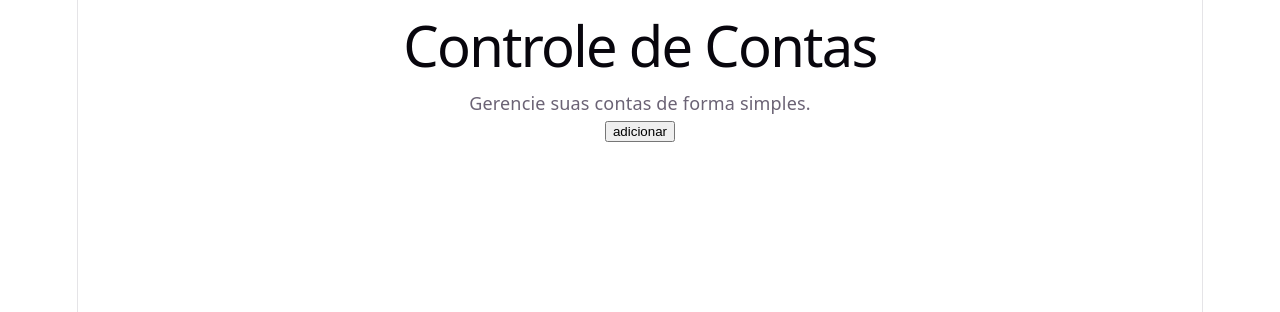
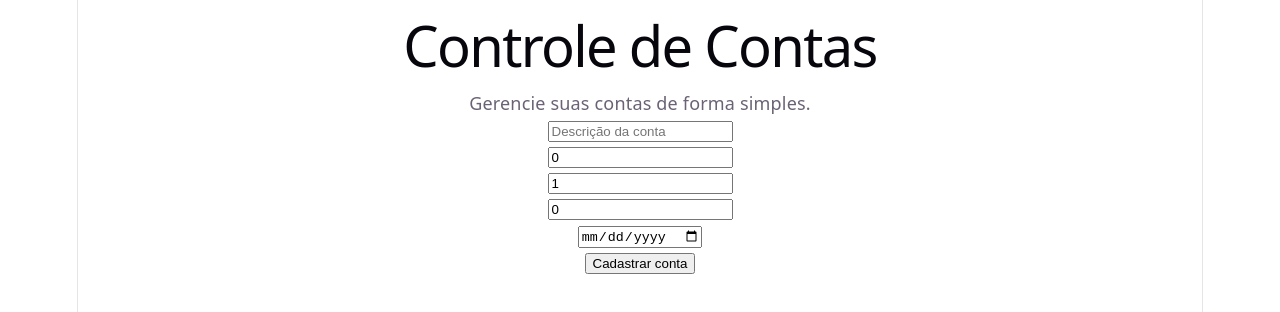
Before and after one commit to WilliamMiranda-10/controle-de-contas, a React (Vite) app in the folder frontend/: page / in a window 1280 px wide. Shown: the top 312 px of the page. Built offline with nearby package versions, Linux system fonts and the light colour scheme.

Commit message:
feat: implement account registration form

```diff
--- a/frontend/src/App.tsx
+++ b/frontend/src/App.tsx
@@ -1,25 +1,53 @@
 import Header from "./components/Header.tsx";
-import type { Account } from "./types/account.ts";
+import type { Account, CreateAccount } from "./types/account.ts";
 import { useState } from "react";
+import type { SyntheticEvent } from "react";
 import "./App.css";
 
 function App() {
   const [accounts, setAccounts] = useState<Account[]>([]);
 
-  const newAccount: Account = {
-    id: 1,
-    description: "Internet",
-    amount: 100,
-    totalInstallments: 10,
-    currentInstallment: 1,
-    dueDate: "2026-11-15",
-    paid: false,
-  };
-
   const currencyFormatter = new Intl.NumberFormat("pt-BR", {
     style: "currency",
     currency: "BRL",
   });
+
+  function togglePayment(id: number) {
+    setAccounts(
+      accounts.map((account) =>
+        account.id === id ? { ...account, paid: !account.paid } : account
+      )
+    );
+  }
+
+  function addAccount(data: CreateAccount) {
+    const newAccount: Account = {
+      id: Date.now(),
+      ...data,
+      paid: false,
+    };
+
+    setAccounts((currentAccounts) => [...currentAccounts, newAccount]);
+  }
+
+  function handleSubmit(event: SyntheticEvent<HTMLFormElement>) {
+    event.preventDefault();
+    const data: CreateAccount = {
+      description,
+      amount,
+      totalInstallments,
+      currentInstallment,
+      dueDate,
+    };
+
+    addAccount(data);
+  }
+
+  const [description, setDescription] = useState("");
+  const [amount, setAmount] = useState(0);
+  const [totalInstallments, setTotalInstallments] = useState(1);
+  const [currentInstallment, setCurrentInstallment] = useState(0);
+  const [dueDate, setDueDate] = useState("");
 
   return (
     <main>
@@ -27,9 +55,6 @@ function App() {
         title="Controle de Contas"
         subtitle="Gerencie suas contas de forma simples."
       />
-      <button onClick={() => setAccounts([...accounts, newAccount])}>
-        adicionar
-      </button>
 
       {accounts.map((account) => (
         <div key={account.id}>
@@ -39,9 +64,65 @@ function App() {
           <p>{`Parcela ${account.currentInstallment} de ${account.totalInstallments}`}</p>
           <p>{account.dueDate}</p>
           <p>{account.paid ? "Paga" : "Pendente"}</p>
+
+          <button onClick={() => togglePayment(account.id)}>
+            {account.paid ? "Desfazer pagamento" : "Marcar como paga"}
+          </button>
+
           <hr />
         </div>
       ))}
+
+      <form onSubmit={handleSubmit}>
+        <div>
+          <div>
+            <input
+              type="text"
+              value={description}
+              onChange={(event) => setDescription(event.target.value)}
+              placeholder="Descrição da conta"
+            />
+          </div>
+          <div>
+            <input
+              type="number"
+              value={amount}
+              onChange={(event) => setAmount(Number(event.target.value))}
+              placeholder="Valor da parcela"
+            />
+          </div>
+          <div>
+            <input
+              type="number"
+              value={totalInstallments}
+              onChange={(event) =>
+                setTotalInstallments(Number(event.target.value))
+              }
+              placeholder="Total de parcelas"
+            />
+          </div>
+          <div>
+            <input
+              type="number"
+              step={1}
+              value={currentInstallment}
+              onChange={(event) =>
+                setCurrentInstallment(Number(event.target.value))
+              }
+              placeholder="parcela atual"
+            />
+          </div>
+          <div>
+            <input
+              type="date"
+              value={dueDate}
+              onChange={(event) => setDueDate(event.target.value)}
+            />
+          </div>
+        </div>
+
+        <button type="submit">Cadastrar conta</button>
+      </form>
     </main>
   );
 }
--- a/frontend/src/types/account.ts
+++ b/frontend/src/types/account.ts
@@ -7,3 +7,5 @@ export interface Account {
   dueDate: string;
   paid: boolean;
 }
+
+export type CreateAccount = Omit<Account, "id" | "paid">;
```
